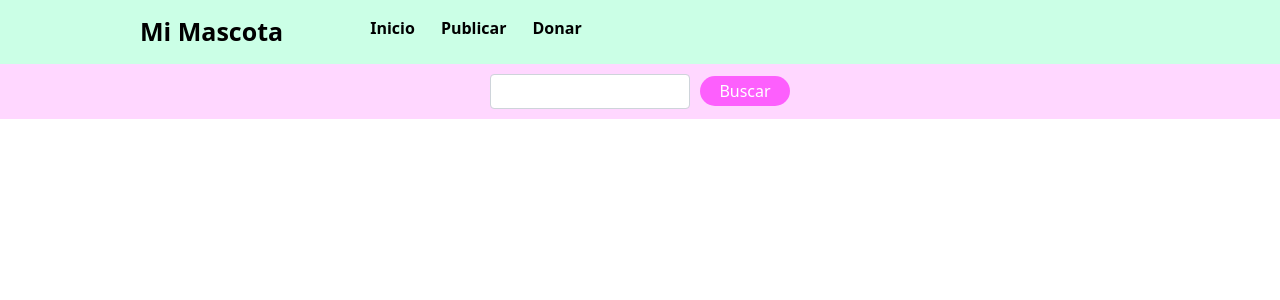
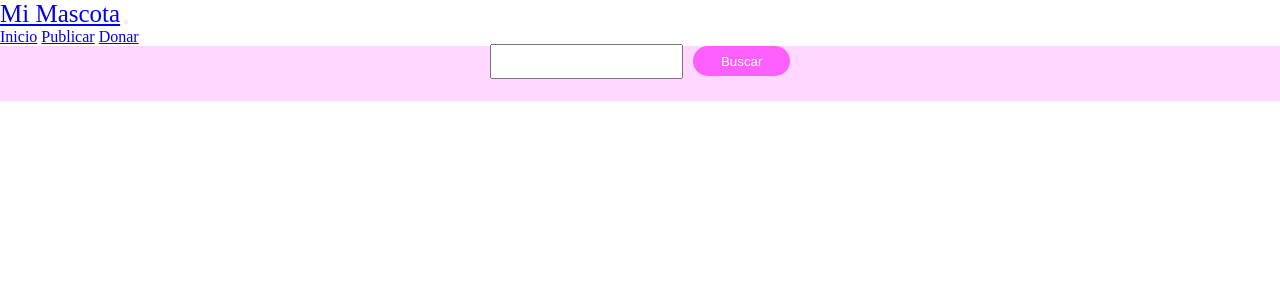
Before and after one commit to DevCarlosRamos/php-mysql-mimascota, a PHP site: page / in a window 1280 px wide. Shown: the top 300 px of the page. Run offline with PHP 8.4, Linux system fonts and the light colour scheme; data that the repository does not hold is empty; some libraries are stand-ins or nearby versions.

Commit message:
cambios importantes v1 de la pagina

```diff
--- a/header.php
+++ b/header.php
@@ -1,59 +1,49 @@
-<!doctype html>
+<!DOCTYPE html>
 <html lang="en">
 
 <head>
-    <title>MI MASCOTA</title>
-    <!-- Required meta tags -->
-    <meta charset="utf-8">
-    <meta name="viewport" content="width=device-width, initial-scale=1, shrink-to-fit=no">
+    <meta charset="UTF-8">
+    <meta http-equiv="X-UA-Compatible" content="IE=edge">
+    <meta name="viewport" content="width=device-width, initial-scale=1.0">
+    <!-- BOOTSTRAP  -->
+    <!--  <link href="https://cdn.jsdelivr.net/npm/bootstrap@5.1.3/dist/css/bootstrap.min.css" rel="stylesheet" integrity="sha384-1BmE4kWBq78iYhFldvKuhfTAU6auU8tT94WrHftjDbrCEXSU1oBoqyl2QvZ6jIW3" crossorigin="anonymous">
+-->
+    <!-- CSS -->
+    <link rel="stylesheet" href="css/inicio.css">
+    <!--   <link rel="stylesheet" href="css/main.css">
+    <link rel="stylesheet" href="css/donar.css">
+    <link rel="stylesheet" href="css/main.css">
+    <link rel="stylesheet" href="css/publicar_estilos.css">
+    <link rel="stylesheet" href="css/publicar.css"> -->
 
-    <!-- Google Font: Source Sans Pro -->
-    <link rel="stylesheet" href="https://fonts.googleapis.com/css?family=Source+Sans+Pro:300,400,400i,700&display=fallback">
-    <!-- Font Awesome -->
-    <link rel="stylesheet" href="plantilla/plugins/fontawesome-free/css/all.min.css">
-    <!-- Theme style -->
-    <link rel="stylesheet" href="plantilla/dist/css/adminlte.min.css">
+    <!-- FONTS -->
+    <link rel="preconnect" href="https://fonts.googleapis.com">
+    <link rel="preconnect" href="https://fonts.gstatic.com" crossorigin>
+    <link href="https://fonts.googleapis.com/css2?family=Inter:wght@300;400;500;600;700&display=swap" rel="stylesheet">
 
-    <link href="https://cdn.jsdelivr.net/npm/bootstrap@5.1.3/dist/css/bootstrap.min.css" rel="stylesheet" integrity="sha384-1BmE4kWBq78iYhFldvKuhfTAU6auU8tT94WrHftjDbrCEXSU1oBoqyl2QvZ6jIW3" crossorigin="anonymous">
-
-    <link rel="stylesheet" href="css/header.css">
+    <!-- LOGO -->
+    <link rel="icon" type="image" href="img/logo.png">
+    <title>Mi Mascota</title>
 
 </head>
 
 <body>
-
-    <!-- Navbar -->
-    <div>
-        <nav class="navbar navbar-expand-lg barra">
+    <!-- HEADER -->
+    <header>
+        <!-- NAVBAR -->
+        <nav class="navbar navbar-expand-lg navbar-light bg-light">
             <div class="container">
-                <div class="row">
-                    <div class="col-6">
-                        <a class="navbar-brand" href="#">Mi Mascota</a>
-                    </div>
-                    <div class="col-6">
-                        <div class="navbar-nav ">
-
-                            <a class="nav-link activo" href="index.php">Inicio</a>
-
-                            <a class="nav-link" href="publicar.php">Publicar</a>
-
-                            <a class="nav-link" href="donar.php">Donar</a>
-
-                        </div>
+                <a class="navbar-brand" href="#">Mi Mascota</a>
+                <button class="navbar-toggler" type="button" data-bs-toggle="collapse" data-bs-target="#navbarNavAltMarkup" aria-controls="navbarNavAltMarkup" aria-expanded="false" aria-label="Toggle navigation">
+                    <span class="navbar-toggler-icon"></span>
+                </button>
+                <div class="collapse navbar-collapse" id="navbarNavAltMarkup">
+                    <div class="navbar-nav">
+                        <a class="nav-link click" aria-current="page" href="#">Inicio</a>
+                        <a class="nav-link" href="#">Publicar</a>
+                        <a class="nav-link" href="#">Donar</a>
                     </div>
                 </div>
             </div>
         </nav>
-    </div>
-    <!-- Fin Navbar -->
-
-    <script src="plantilla/plugins/jquery/jquery.min.js"></script>
-    <!-- Bootstrap 4 -->
-    <script src="plantilla/plugins/bootstrap/js/bootstrap.bundle.min.js"></script>
-    <!-- AdminLTE App -->
-    <script src="plantilla/dist/js/adminlte.min.js"></script>
-    <!-- AdminLTE for demo purposes -->
-    <script src="plantilla/dist/js/demo.js"></script>
-</body>
-
-</html>
+    </header>
--- a/index.php
+++ b/index.php
@@ -7,27 +7,13 @@ $objCone->conexionPDO();
   $resultado = $objCone->consultar("SELECT * FROM mimascotabd.post;");
   ?>
 
-<!DOCTYPE html>
-<html lang="es">
-
-<head>
-  <meta charset="UTF-8" />
-  <meta http-equiv="X-UA-Compatible" content="IE=edge" />
-  <meta name="viewport" content="width=device-width, initial-scale=1.0" />
-  <title>Mi Mascota</title>
-  <link href="https://cdn.jsdelivr.net/npm/bootstrap@5.0.2/dist/css/bootstrap.min.css" rel="stylesheet" integrity="sha384-EVSTQN3/azprG1Anm3QDgpJLIm9Nao0Yz1ztcQTwFspd3yD65VohhpuuCOmLASjC" crossorigin="anonymous" />
-  <link href="css/incio.css" rel="stylesheet" />
-</head>
-
-<body>
-
   <div class="navbar buscador">
     <form class="formBuscador">
       <input type="text" class="form-control">
       <button type="submit" class="boton">Buscar</button>
     </form>
   </div>
-  </div>
+
   <div class="contenedor">
 
     <!-- Carta +14 -->
--- a/publicar.php
+++ b/publicar.php
@@ -1,7 +1,5 @@
 <script src="js/post.js? rev= <?php echo time(); ?> "> </script>
-<?php
-include("header.php")
-?>
+<?php include("header.php") ?>
 
 <!DOCTYPE html>
 <html lang="es">
```
Also changed, not shown: adoptar.php (+12 -64 lines), css/inicio.css (renamed from css/incio.css). Lines whose indentation alone changed are shown as unchanged.
